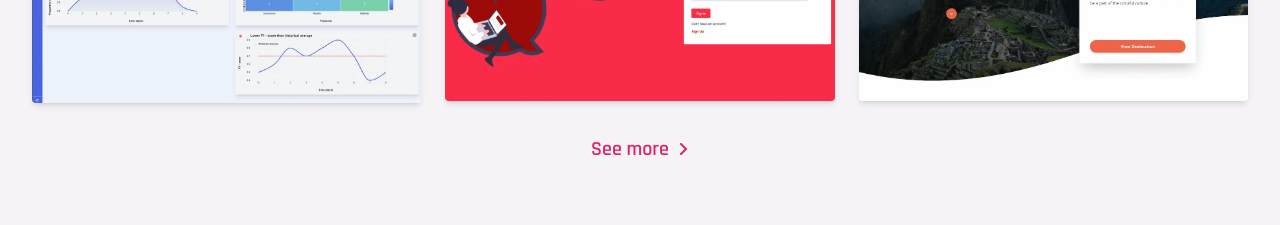
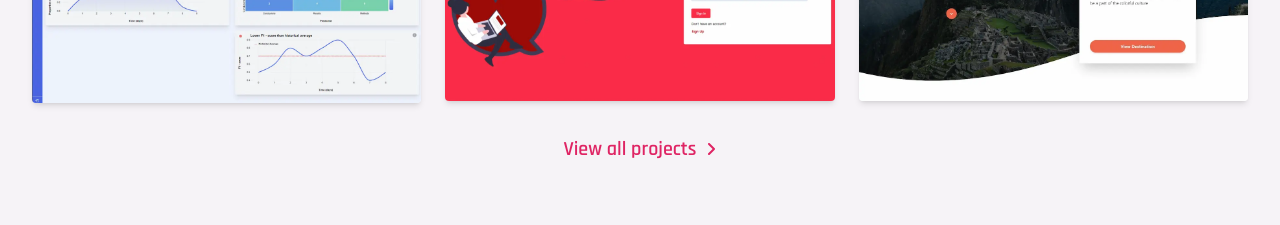
Before and after one commit to bdgcypher/bdgcypher.github.io, a Next.js app: page / in a window 1280 px wide. Shown: the part 1900-2125 px from the top of the page. Built offline with nearby package versions, Linux system fonts and the light colour scheme.

Commit message:
Making link text more descriptive

```diff
--- a/components/index/Projects.tsx
+++ b/components/index/Projects.tsx
@@ -92,7 +92,7 @@ export default function Projects() {
                         aria-label=""
                         className="projects from-bottom third inline-flex items-center font-semibold transition-colors duration-200 text-xl text-primary hover:text-secondary"
                     >
-                        See more
+                        View all projects
                         <svg
                             className="inline-block w-3 ml-2"
                             fill="currentColor"
```
